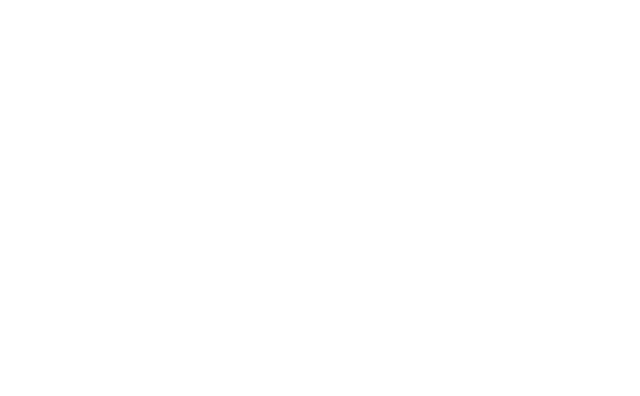
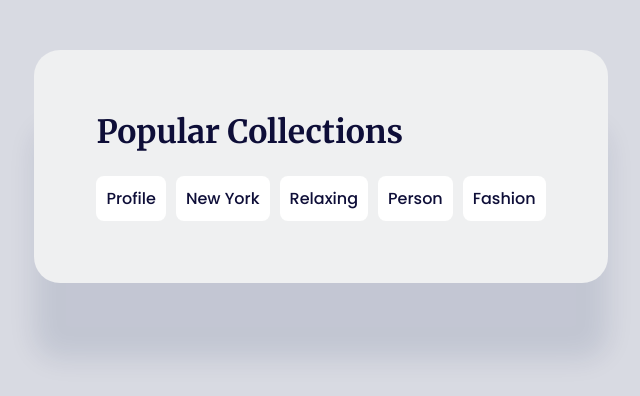
Before and after one commit to qkk2002/ui-components, a plain HTML site: page collections_list/index.html in a window 1280 px wide. Shown: the whole page, without its empty margins (319-959 px from the left). Drawn offline with Linux system fonts and the light colour scheme.

Commit message:
Add code

```diff
--- a/collections_list/index.html
+++ b/collections_list/index.html
@@ -4,8 +4,40 @@
 	<meta charset="UTF-8">
 	<meta name="viewport" content="width=device-width, initial-scale=1.0">
 	<title>Collections List</title>
+	<link rel="preconnect" href="https://fonts.googleapis.com">
+	<link rel="preconnect" href="https://fonts.gstatic.com" crossorigin>
+	<link href="https://fonts.googleapis.com/css2?family=Merriweather:wght@300;400;700;900&family=Poppins:wght@100;200;300;400;500;600;700;800;900&display=swap" rel="stylesheet">
+	<link rel="stylesheet" href="./src/css/index.css">
 </head>
 <body>
+	<div class="collections">
+		<div class="collections__title">
+			<h1 class="collections__title--main">Popular Collections</h1>
+			<ul class="collections__title--sub">
+				<li class="collections__title--subItem">
+					Profile
+				</li>
+				<li class="collections__title--subItem">
+					New York
+				</li>
+				<li class="collections__title--subItem">
+					Relaxing
+				</li>
+				<li class="collections__title--subItem">
+					Person
+				</li>
+				<li class="collections__title--subItem">
+					Fashion
+				</li>
+			</ul>
+		</div>
 
+		<div class="collections__list">
+			<div class="collections__list--item">
+				<div class="collections__list--itemImgs"></div>
+				<div class="collections__list--itemDetails"></div>
+			</div>
+		</div>
+	</div>
 </body>
 </html>
--- /dev/null
+++ b/collections_list/src/css/index.css
@@ -0,0 +1,46 @@
+* {
+  margin: 0;
+  padding: 0;
+  box-sizing: border-box;
+  font-family: "Poppins", sans-serif;
+}
+
+body {
+  background-color: #d8dae2;
+  display: flex;
+  justify-content: center;
+  margin-top: 50px;
+}
+
+li {
+  list-style-type: none;
+}
+
+.collections {
+  color: #0e0e38;
+  font-weight: 500;
+  border-radius: 26px;
+  background-color: #eff0f1;
+  box-shadow: 0px 76px 27px 0px rgba(6, 27, 82, 0.1);
+  display: inline-flex;
+  padding: 62px;
+}
+
+.collections__title--main {
+  font-family: "Merriweather", serif;
+  font-weight: 700;
+  font-size: 32px;
+}
+
+.collections__title--sub {
+  display: flex;
+  gap: 10px;
+  margin-top: 24px;
+}
+
+.collections__title--subItem {
+  background-color: #ffffff;
+  border-radius: 8px;
+  padding: 10px;
+  cursor: pointer;
+}
--- a/search/src/css/index.css
+++ b/search/src/css/index.css
@@ -105,4 +105,5 @@ li {
 }
 
 .search__list--item8 {
-	background-color: #FFD9C9
+	background-color: #FFD9C9;
+}
```
Also changed, not shown: 1 other file.
